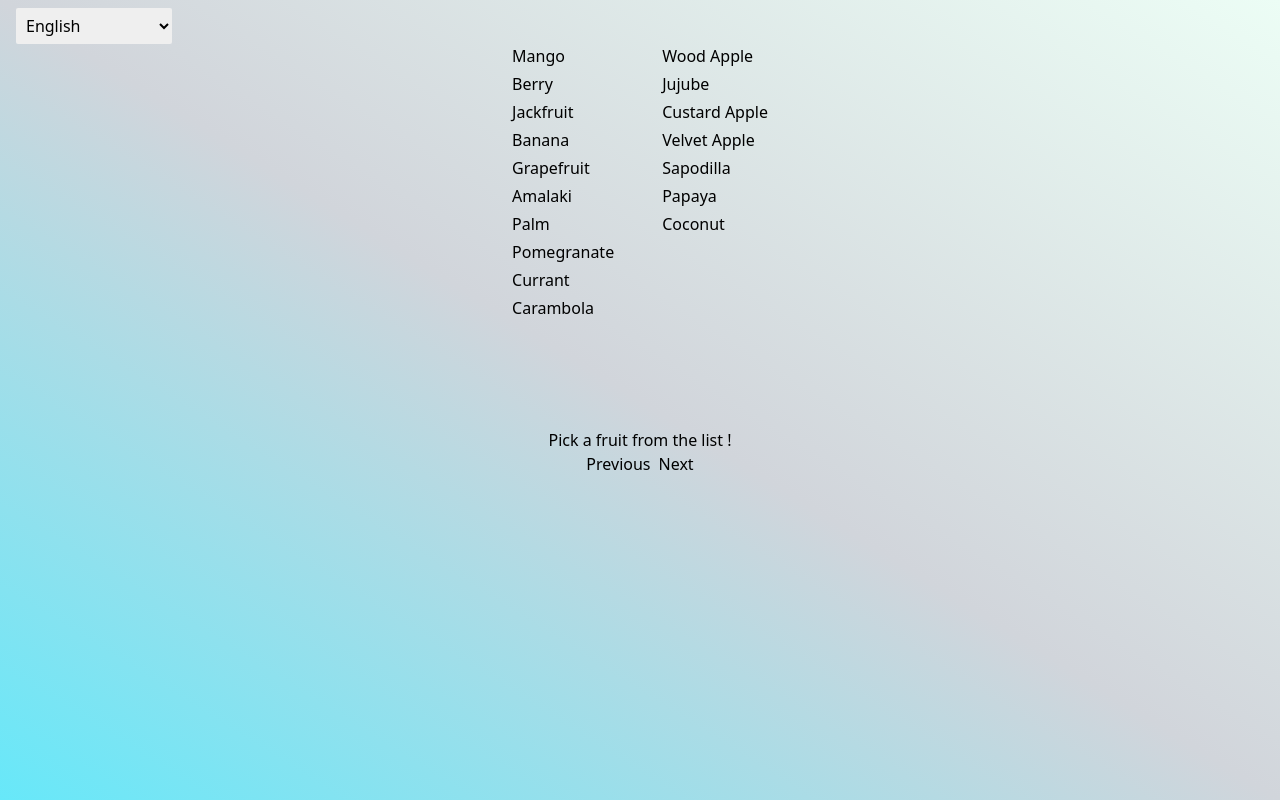
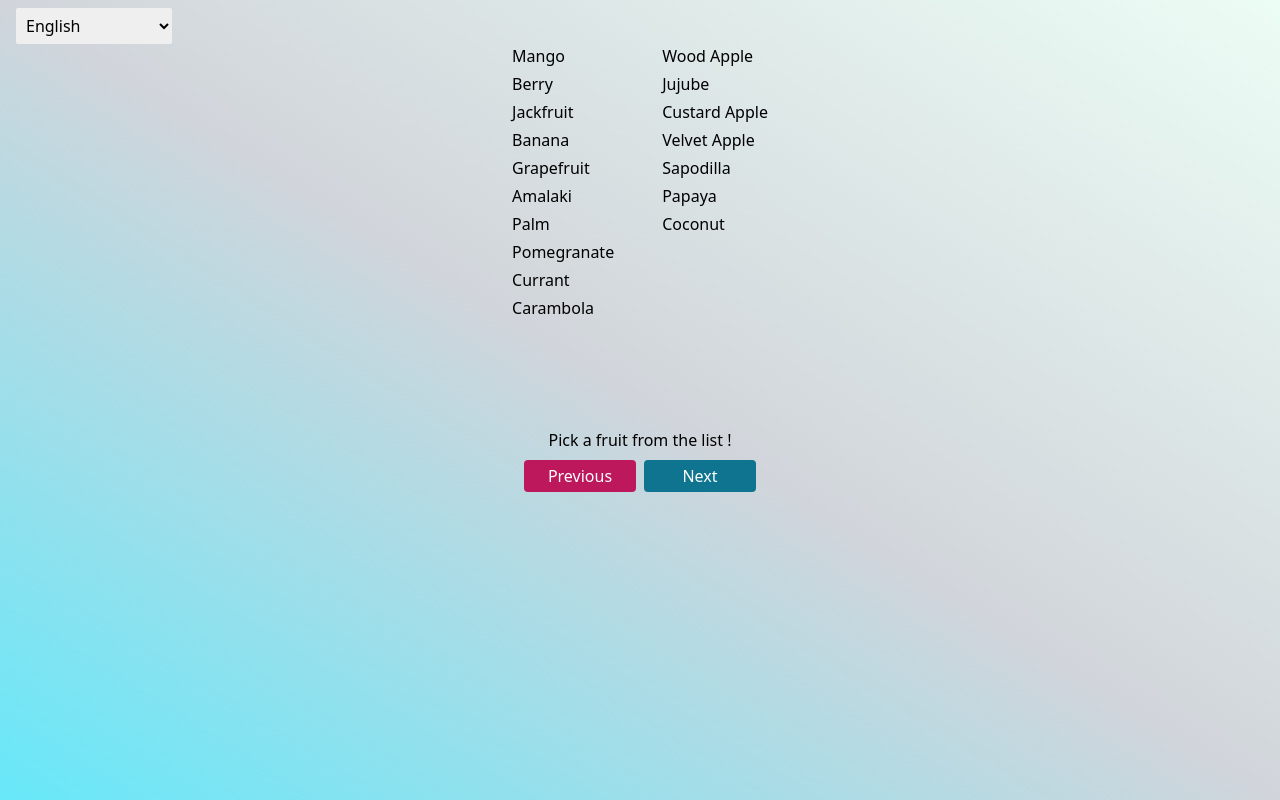
Before and after one commit to sakib-devs/magic-fruit, a Nuxt app: page / in a window 1280 px wide. Both pictures are taken after a click on the button "Play". Built offline with nearby package versions, Linux system fonts and the light colour scheme.

Commit message:
(main) fix: Design 'previous', 'next', 'no' & 'yes' button

```diff
--- a/components/Main.vue
+++ b/components/Main.vue
@@ -21,9 +21,15 @@
         v-if="isStarterRound"
         class="flex flex-col justify-center items-center">
         <div v-text="$t('fruit.pick-fruit')" />
-        <div class="flex gap-2">
-          <button @click="decreaseRound" v-text="$t('general.previous')" />
-          <button @click="increaseRound" v-text="$t('general.next')" />
+        <div class="my-2 flex gap-2">
+          <button
+            class="w-28 py-1 bg-pink-700 hover:bg-pink-800 text-white rounded hover:font-semibold duration-300"
+            @click="decreaseRound"
+            v-text="$t('general.previous')" />
+          <button
+            class="w-28 py-1 bg-cyan-700 hover:bg-cyan-800 text-white rounded hover:font-semibold duration-300"
+            @click="increaseRound"
+            v-text="$t('general.next')" />
         </div>
       </div>
 
@@ -31,9 +37,15 @@
         v-if="isPlayingRound"
         class="flex flex-col justify-center items-center">
         <div v-text="$t('fruit.confirmation')" />
-        <div class="flex gap-2">
-          <button @click="increaseRound" v-text="$t('general.no')" />
-          <button @click="increaseRoundWithYes" v-text="$t('general.yes')" />
+        <div class="my-2 flex gap-2">
+          <button
+            class="w-28 py-1 bg-rose-700 text-white rounded hover:bg-rose-800 hover:font-semibold duration-300"
+            @click="increaseRound"
+            v-text="$t('general.no')" />
+          <button
+            class="w-28 py-1 bg-emerald-700 text-white rounded hover:bg-emerald-800 hover:font-semibold duration-300"
+            @click="increaseRoundWithYes"
+            v-text="$t('general.yes')" />
         </div>
       </div>
     </div>
```
